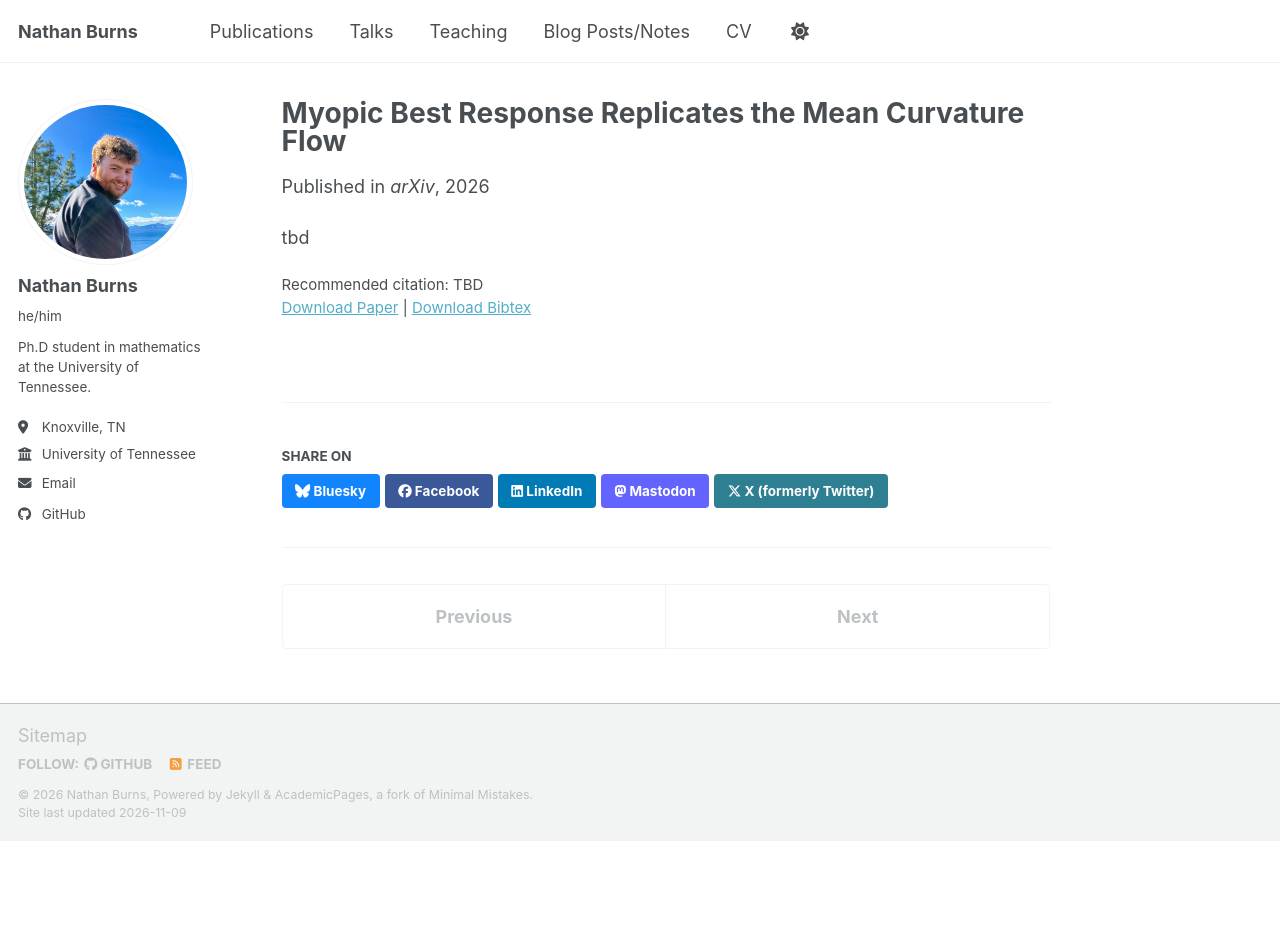
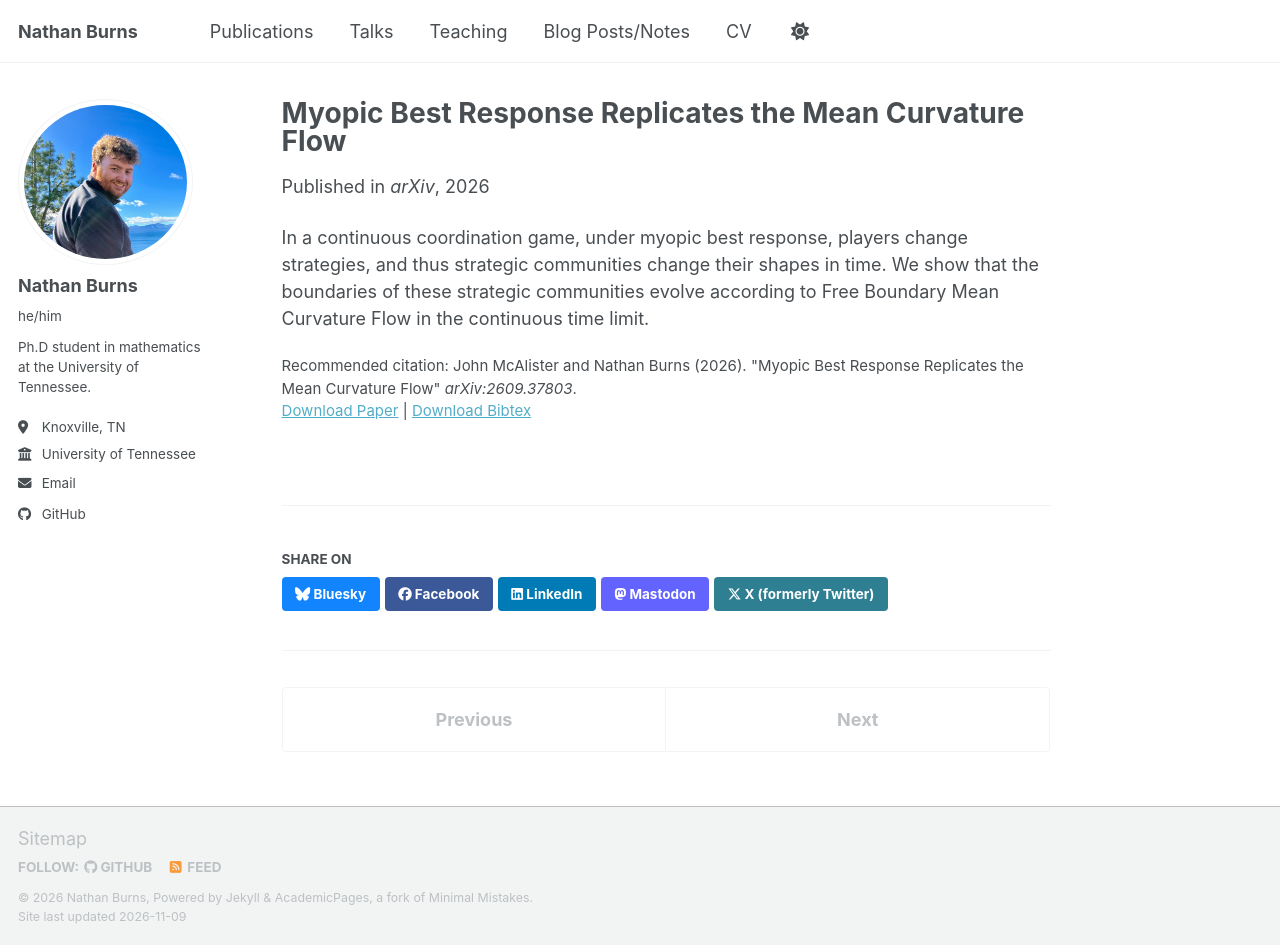
Before and after one commit to nathan-p-burns/nathan-p-burns.github.io, a Jekyll site: the page built from _publications/2026-09-29-MBR-MCF.md, in a window 1280 px wide and 945 px high. Built offline with Jekyll 4.4.1, drawn with Linux system fonts in a browser that asks for light colours; a script bundle is joined from its source files by our own code; library files that are not in the unit come from our copies.

Commit message:
Added MBR details

```diff
--- a/_publications/2026-09-29-MBR-MCF.md
+++ b/_publications/2026-09-29-MBR-MCF.md
@@ -8,6 +8,6 @@ date: 2026-09-30
 venue: 'arXiv'
 paperurl: 'https://nathan-p-burns.github.io/files/MBR-MCF.pdf'
 bibtexurl: 'https://nathan-p-burns.github.io/files/MBR-MCF.bib'
-citation: 'TBD'
+citation: 'John McAlister and Nathan Burns (2026). &quot;Myopic Best Response Replicates the Mean Curvature Flow&quot; <i>arXiv:2609.37803</i>.'
 ---
-tbd
+In a continuous coordination game, under myopic best response, players change strategies, and thus strategic communities change their shapes in time. We show that the boundaries of these strategic communities evolve according to Free Boundary Mean Curvature Flow in the continuous time limit.
```
